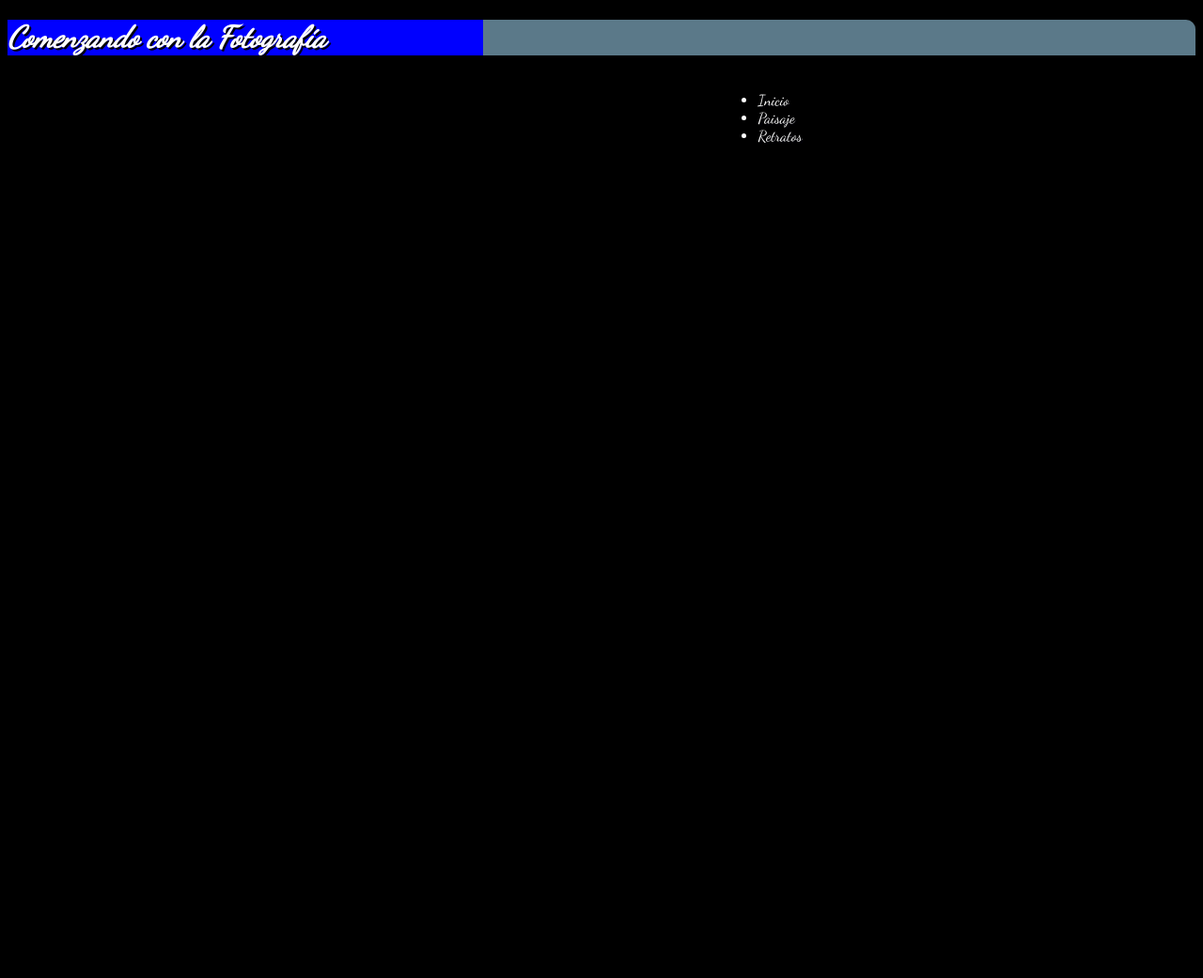
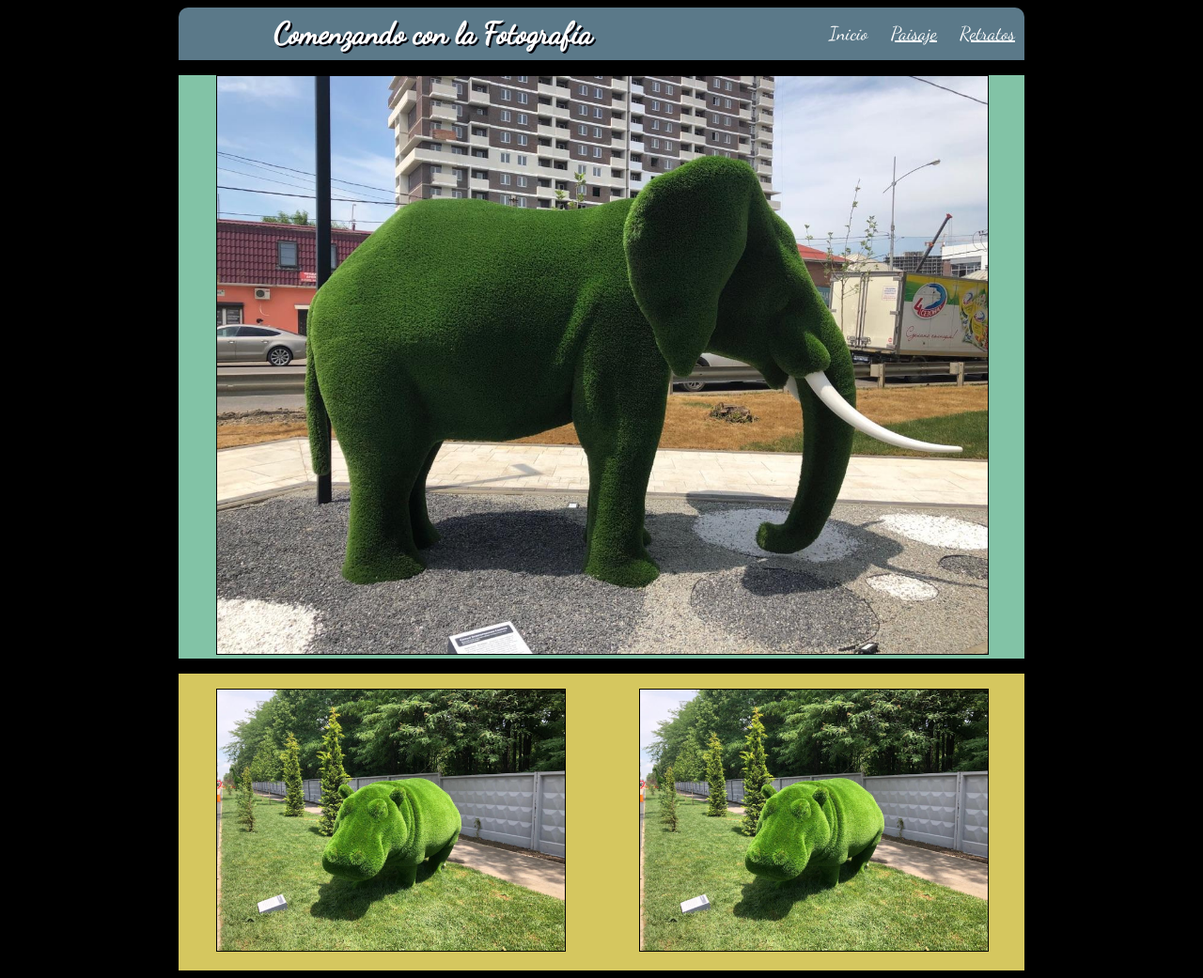
Before and after one commit to samirdjesus/CSS_DISENOWEB_RESPONSIVE_SAMIR_DIAZ, a plain HTML site: page index.html in a window 1280 px wide. Shown: the whole page at 94% size. Before the commit the page ends 800 px from the top, so only its background shows below. Drawn offline with Linux system fonts and the light colour scheme.

Commit message:
imagenes

```diff
--- a/css/estilos.css
+++ b/css/estilos.css
@@ -14,35 +14,83 @@
 body {
         font-family: 'Dancing Script';
         background-color: black;
+
       }
 header  {
+    width: 100%;
+    background-color:#5b7989;
+    display: flex;
+    color: white;
 
-    background-color:#5b7989;
-    color: white;
-    text-shadow: 2px 2px #02010a;
     border-top-left-radius: 10px;
     border-top-right-radius: 10px;
 
   }
-  header h1  {
-
-background-color: blue;
-    width:40%;
+   h1  {
+margin:auto;
+text-shadow: 2px 2px #02010a;
 
 
    }
 nav{
-float:right;
 
-  width:40%;
+  margin-left: auto;
+
+}
+ul {
+
+  list-style: none;
+
+}
+li{
+  font-size: 20px;
+  margin: 10px;
+  display: inline;
+}
+.resaltado{
+  text-decoration:none;
+}
+a {
+  color:white;
+}
 
 
-}
-ul{
-  list
-  text-decoration: none;
-}
-li{
-  margin:auto;
+@media (min-width:720px)
+  {
+    #contenido
+      {
+        margin:auto;
+        width:900px;
+
+
+      }
+  }
+  @media (max-width:720px)
+    {
+      #contenido
+        {
+          margin:auto;
+          width:100%;
+
+
+        }
+    }
+    #central{
+      background-color:#82c3a6;
+
+    }
+    #secundario{
+      background-color:  #d5c75f;
+      display:flex;
+    }
+#izquierda{
 
 }
+#derecha{
+
+}
+img{
+  width:100%;
+  border-style: solid;
+  border-width: 1px;
+}
--- a/index.html
+++ b/index.html
@@ -7,27 +7,42 @@
     <title>Comenzando con la Fotografía</title>
   </head>
   <body>
+    <div id='contenido'>
       <header>
-          <h1><em>Comenzando con la Fotografía</em></h1>
+          <h1> Comenzando con la Fotografía </h1>
           <nav>
             <ul>
-              <li>Inicio </li>
-              <li>Paisaje</li>
-              <li>Retratos</li>
+              <li><a class='resaltado' href='index.html'>Inicio</a></li>
+              <li><a href='paisajes.html'>Paisaje</a></li>
+              <li><a href='retratos.html'>Retratos</a></li>
             </ul>
           </nav>
       </header>
-      <section>
-          HOLA
-      </section>
-      <section>
 
-      </section>
-      <section>
+          <section id='central'>
+            <figure>
+              <img src="image/elefante.jpg" alt="IMAGEN CENTRAL">
+            </figure>
 
-      </section>
+          </section>
+          <section id='secundario'>
+            <div id='izquierda'>
+              <figure>
+                <img  src="image/hipo.jpg" alt="IMAGEN CENTRAL">
+              </figure>
+            </div>
+            <div id='derecha'>
+              <figure>
+                <img  src="image/hipo.jpg" alt="IMAGEN CENTRAL">
+              </figure>
+            </div>
+          </section>
+          <section>
+
+          </section>
+
       <footer>
       </footer>
-
+      </div>
   </body>
 </html>
```
Also changed, not shown: paisajes.html (added, +35 -0 lines), retratos.html (added, +35 -0 lines), image/elefante.jpg (added), image/hipo.jpg (added).
